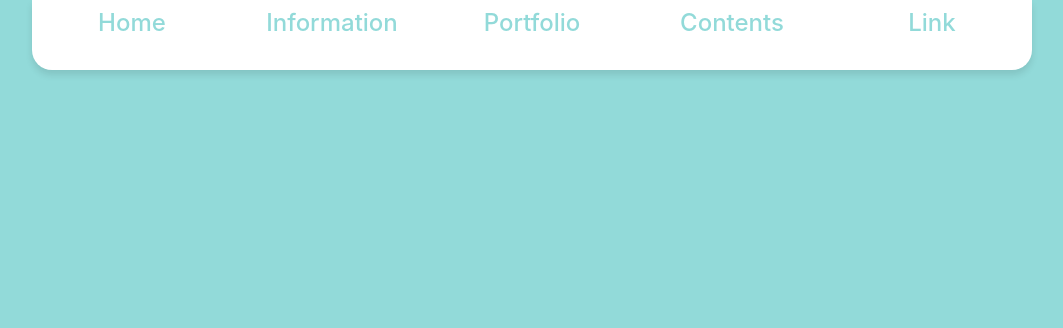
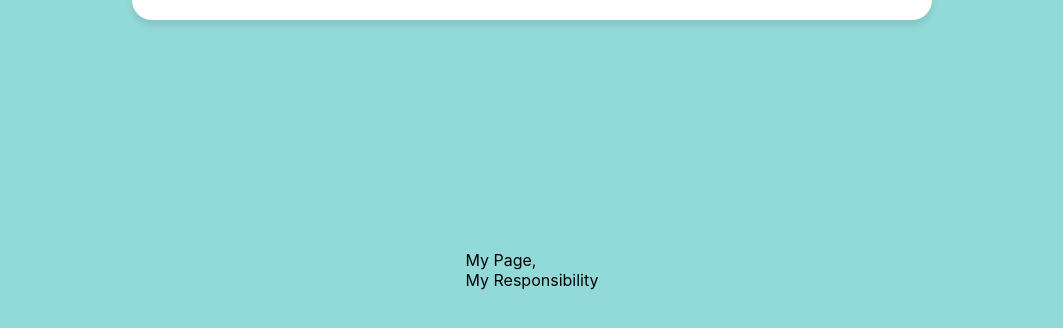
Before and after one commit to ds10x2/MyBlog, a React (Create React App) app in the folder src/main/frontend/: page / in a window 1280 px wide. Shown: the top 328 px of the page, without its empty margins (108-1171 px from the left). Built offline with nearby package versions, Linux system fonts and the light colour scheme.

Commit message:
네비게이션바 수정

```diff
--- a/src/main/frontend/src/App.css
+++ b/src/main/frontend/src/App.css
@@ -1,7 +1,7 @@
 @import url('https://fonts.googleapis.com/css2?family=Poppins:wght@300;400;500;600;700&family=Roboto+Slab:wght@200;300;400;500;900&display=swap');
 
 .navigation{
- width: 1000px;
+ width: 100vh;
  height: 70px;
  background-color: #fff;
  display: flex;
@@ -9,6 +9,12 @@
  align-items: center;
  border-radius: 0 0 20px 20px;
  box-shadow: 0 5px 7px rgba(0, 0, 0, 0.1);
+ transform: translateY(-50px);
+ transition: 0.5s;
+}
+
+.navigation:hover{
+  transform: translateY(0px);
 }
 
 
@@ -45,3 +51,10 @@
   transform: translateY(12px);
   color: #ECA4A4;
 }
+
+.main{
+  height: 50vh;
+  display: flex;
+  justify-content: center;
+  align-items: center;
+}
--- a/src/main/frontend/src/App.js
+++ b/src/main/frontend/src/App.js
@@ -13,9 +13,25 @@ function Nav(){
   );
 }
 
+function Title(){
+  return (
+    <div class = "main-title">
+      <div>My Page,</div>
+      <div>My Responsibility</div>
+    </div>
+  );
+}
+
 
 function App() {
-  return (<Nav></Nav>);
+  return (
+    <div>
+      <Nav></Nav>
+      <div class="main">
+        <Title></Title>
+      </div>
+    </div>
+  )
 }
 
 export default App;
--- a/src/main/frontend/src/index.css
+++ b/src/main/frontend/src/index.css
@@ -9,6 +9,7 @@ body {
   display: flex;
   justify-content: center;
   min-height: 100vh;
+  min-width: 100vh;
   background-color: #92DAD9;
 }
 
@@ -16,3 +17,8 @@ code {
   font-family: source-code-pro, Menlo, Monaco, Consolas, 'Courier New',
     monospace;
 }
+
+#root{
+  height: 100vh;
+  width: 100vh;
+}
```
